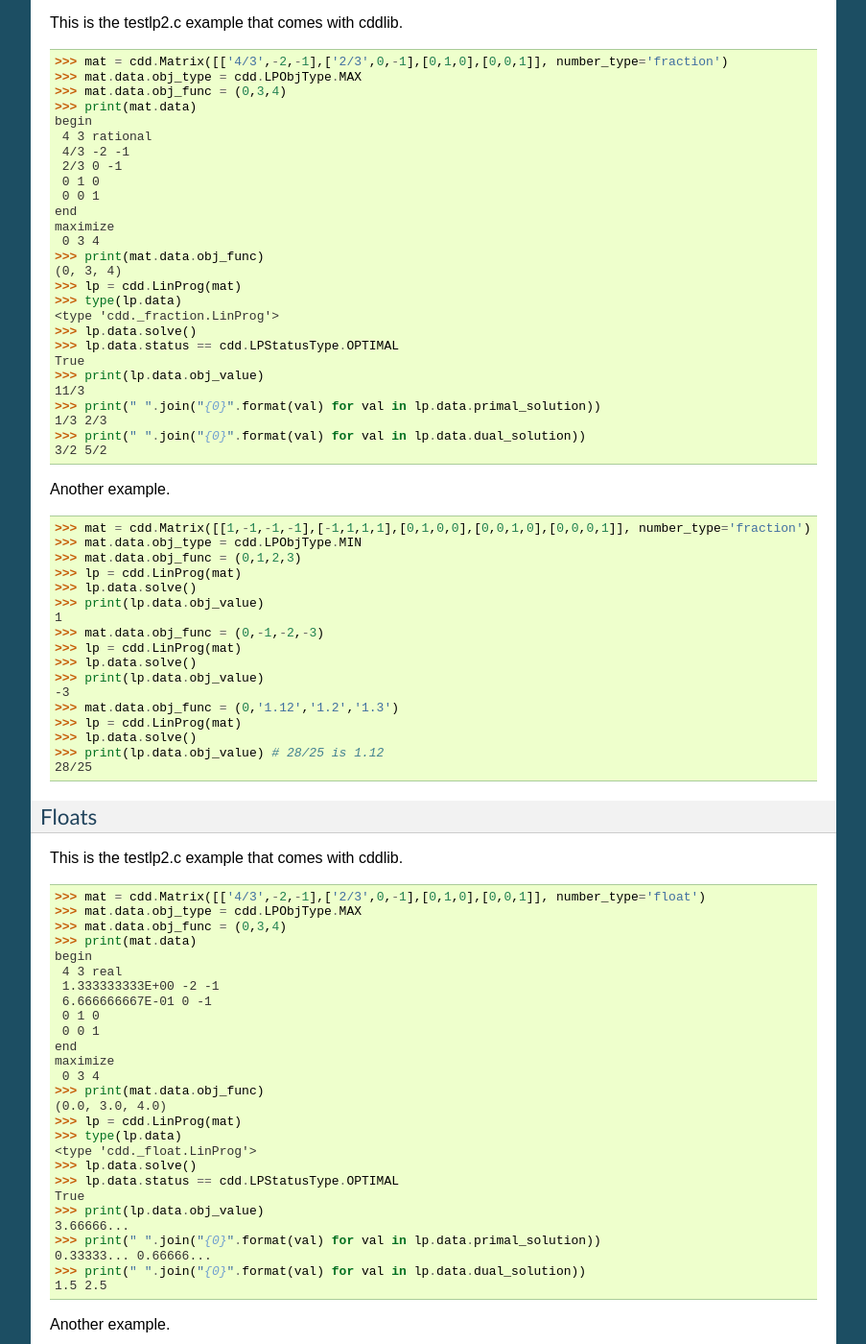
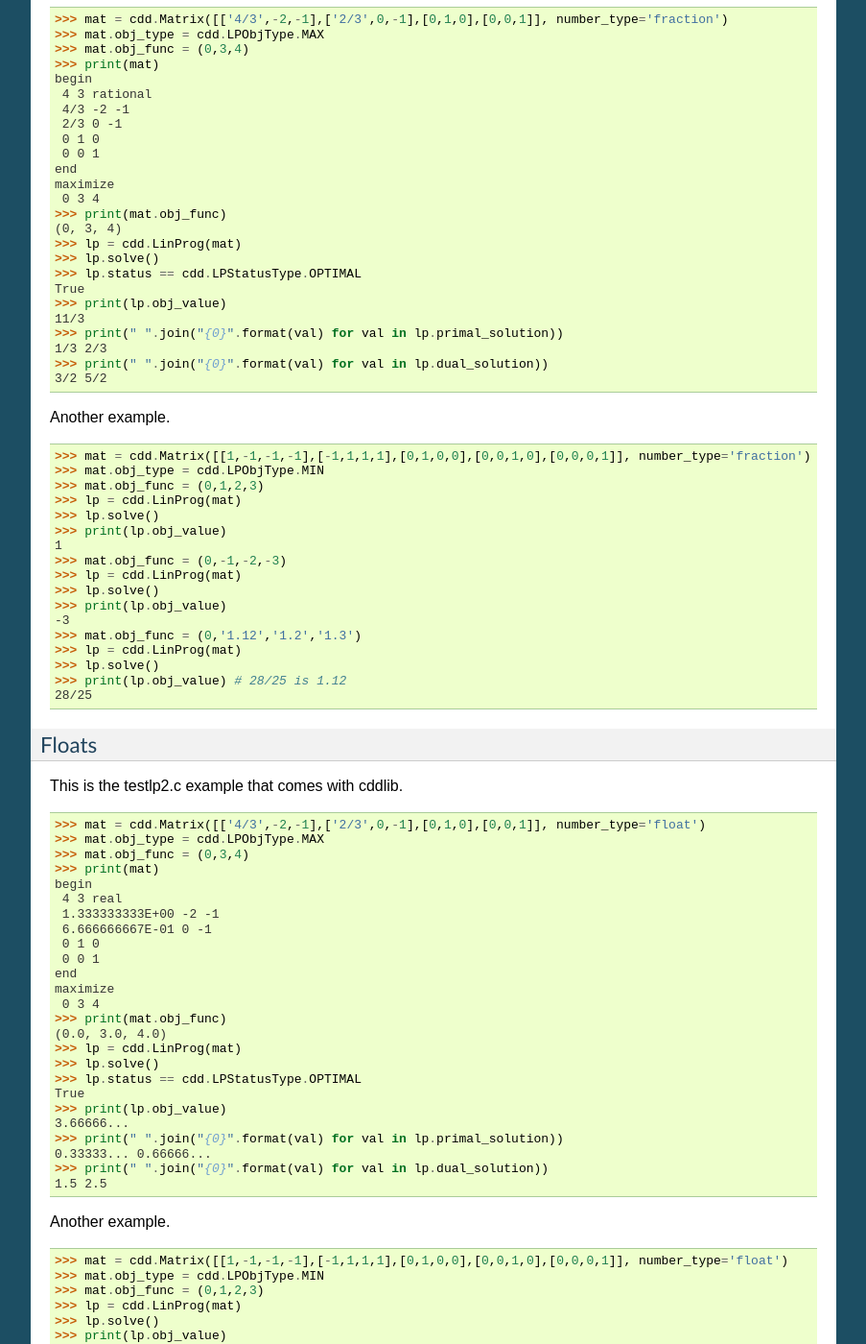
Before and after one commit to mcmtroffaes/pycddlib, a Sphinx documentation site: the page built from docs/linprog.rst, in a window 1280 px wide and 1400 px high, scrolled down 1229 px. Shown: the whole window at 96% size, without its empty margins (198-1101 px from the left). Built offline with Sphinx 7.4.7, drawn with Linux system fonts in a browser that asks for light colours; formulas are drawn with MathJax 3; the version number could not be read and is left out; some of the changed text lies outside the part shown.

Commit message:
Updated docs for new interface, Matrix class supports both float and fraction.

```diff
--- a/docs/index.rst
+++ b/docs/index.rst
@@ -8,7 +8,8 @@ Welcome to pycddlib's documentation!
    :maxdepth: 2
 
    quickstart
-   introduction
+   numbertype
+   constants
    matrix
    linprog
    polyhedron
--- a/docs/linprog.rst
+++ b/docs/linprog.rst
@@ -5,20 +5,19 @@
 Solving Linear Programs
 =======================
 
-.. class:: cdd._float.LinProg(mat)
-.. autoclass:: cdd._fraction.LinProg(mat)
+.. autoclass:: cdd.LinProg(mat)
 
 Methods and Attributes
 ----------------------
 
-.. automethod:: cdd._fraction.LinProg.solve(solver=cdd.LPSolverType.DUAL_SIMPLEX)
+.. automethod:: cdd.LinProg.solve(solver=cdd.LPSolverType.DUAL_SIMPLEX)
 
-.. autoattribute:: cdd._fraction.LinProg.dual_solution
-.. autoattribute:: cdd._fraction.LinProg.obj_type
-.. autoattribute:: cdd._fraction.LinProg.obj_value
-.. autoattribute:: cdd._fraction.LinProg.primal_solution
-.. autoattribute:: cdd._fraction.LinProg.solver
-.. autoattribute:: cdd._fraction.LinProg.status
+.. autoattribute:: cdd.LinProg.dual_solution
+.. autoattribute:: cdd.LinProg.obj_type
+.. autoattribute:: cdd.LinProg.obj_value
+.. autoattribute:: cdd.LinProg.primal_solution
+.. autoattribute:: cdd.LinProg.solver
+.. autoattribute:: cdd.LinProg.status
 
 The :class:`cdd._float.Matrix` class has similar methods and
 attributes.
@@ -36,9 +35,9 @@ Fractions
 This is the testlp2.c example that comes with cddlib.
 
 >>> mat = cdd.Matrix([['4/3',-2,-1],['2/3',0,-1],[0,1,0],[0,0,1]], number_type='fraction')
->>> mat.data.obj_type = cdd.LPObjType.MAX
->>> mat.data.obj_func = (0,3,4)
->>> print(mat.data)
+>>> mat.obj_type = cdd.LPObjType.MAX
+>>> mat.obj_func = (0,3,4)
+>>> print(mat)
 begin
  4 3 rational
  4/3 -2 -1
@@ -48,39 +47,37 @@ begin
 end
 maximize
  0 3 4
->>> print(mat.data.obj_func)
+>>> print(mat.obj_func)
 (0, 3, 4)
 >>> lp = cdd.LinProg(mat)
->>> type(lp.data)
-<type 'cdd._fraction.LinProg'>
->>> lp.data.solve()
->>> lp.data.status == cdd.LPStatusType.OPTIMAL
+>>> lp.solve()
+>>> lp.status == cdd.LPStatusType.OPTIMAL
 True
->>> print(lp.data.obj_value)
+>>> print(lp.obj_value)
 11/3
->>> print(" ".join("{0}".format(val) for val in lp.data.primal_solution))
+>>> print(" ".join("{0}".format(val) for val in lp.primal_solution))
 1/3 2/3
->>> print(" ".join("{0}".format(val) for val in lp.data.dual_solution))
+>>> print(" ".join("{0}".format(val) for val in lp.dual_solution))
 3/2 5/2
 
 Another example.
 
 >>> mat = cdd.Matrix([[1,-1,-1,-1],[-1,1,1,1],[0,1,0,0],[0,0,1,0],[0,0,0,1]], number_type='fraction')
->>> mat.data.obj_type = cdd.LPObjType.MIN
->>> mat.data.obj_func = (0,1,2,3)
+>>> mat.obj_type = cdd.LPObjType.MIN
+>>> mat.obj_func = (0,1,2,3)
 >>> lp = cdd.LinProg(mat)
->>> lp.data.solve()
->>> print(lp.data.obj_value)
+>>> lp.solve()
+>>> print(lp.obj_value)
 1
->>> mat.data.obj_func = (0,-1,-2,-3)
+>>> mat.obj_func = (0,-1,-2,-3)
 >>> lp = cdd.LinProg(mat)
->>> lp.data.solve()
->>> print(lp.data.obj_value)
+>>> lp.solve()
+>>> print(lp.obj_value)
 -3
->>> mat.data.obj_func = (0,'1.12','1.2','1.3')
+>>> mat.obj_func = (0,'1.12','1.2','1.3')
 >>> lp = cdd.LinProg(mat)
->>> lp.data.solve()
->>> print(lp.data.obj_value) # 28/25 is 1.12
+>>> lp.solve()
+>>> print(lp.obj_value) # 28/25 is 1.12
 28/25
 
 Floats
@@ -89,9 +86,9 @@ Floats
 This is the testlp2.c example that comes with cddlib.
 
 >>> mat = cdd.Matrix([['4/3',-2,-1],['2/3',0,-1],[0,1,0],[0,0,1]], number_type='float')
->>> mat.data.obj_type = cdd.LPObjType.MAX
->>> mat.data.obj_func = (0,3,4)
->>> print(mat.data) # doctest: +NORMALIZE_WHITESPACE
+>>> mat.obj_type = cdd.LPObjType.MAX
+>>> mat.obj_func = (0,3,4)
+>>> print(mat) # doctest: +NORMALIZE_WHITESPACE
 begin
  4 3 real
  1.333333333E+00 -2 -1
@@ -101,37 +98,35 @@ begin
 end
 maximize
  0 3 4
->>> print(mat.data.obj_func)
+>>> print(mat.obj_func)
 (0.0, 3.0, 4.0)
 >>> lp = cdd.LinProg(mat)
->>> type(lp.data)
-<type 'cdd._float.LinProg'>
->>> lp.data.solve()
->>> lp.data.status == cdd.LPStatusType.OPTIMAL
+>>> lp.solve()
+>>> lp.status == cdd.LPStatusType.OPTIMAL
 True
->>> print(lp.data.obj_value) # doctest: +ELLIPSIS
+>>> print(lp.obj_value) # doctest: +ELLIPSIS
 3.66666...
->>> print(" ".join("{0}".format(val) for val in lp.data.primal_solution)) # doctest: +ELLIPSIS
+>>> print(" ".join("{0}".format(val) for val in lp.primal_solution)) # doctest: +ELLIPSIS
 0.33333... 0.66666...
->>> print(" ".join("{0}".format(val) for val in lp.data.dual_solution))
+>>> print(" ".join("{0}".format(val) for val in lp.dual_solution))
 1.5 2.5
 
 Another example.
 
 >>> mat = cdd.Matrix([[1,-1,-1,-1],[-1,1,1,1],[0,1,0,0],[0,0,1,0],[0,0,0,1]], number_type='float')
->>> mat.data.obj_type = cdd.LPObjType.MIN
->>> mat.data.obj_func = (0,1,2,3)
+>>> mat.obj_type = cdd.LPObjType.MIN
+>>> mat.obj_func = (0,1,2,3)
 >>> lp = cdd.LinProg(mat)
->>> lp.data.solve()
->>> print(lp.data.obj_value)
+>>> lp.solve()
+>>> print(lp.obj_value)
 1.0
->>> mat.data.obj_func = (0,-1,-2,-3)
+>>> mat.obj_func = (0,-1,-2,-3)
 >>> lp = cdd.LinProg(mat)
->>> lp.data.solve()
->>> print(lp.data.obj_value)
+>>> lp.solve()
+>>> print(lp.obj_value)
 -3.0
->>> mat.data.obj_func = (0,'1.12','1.2','1.3')
+>>> mat.obj_func = (0,'1.12','1.2','1.3')
 >>> lp = cdd.LinProg(mat)
->>> lp.data.solve()
->>> print(lp.data.obj_value) # 28/25 is 1.12
+>>> lp.solve()
+>>> print(lp.obj_value) # 28/25 is 1.12
 1.12
```
Also changed, not shown: docs/constants.rst (added, +17 -0 lines), docs/introduction.rst (deleted, +0 -84 lines), docs/matrix.rst (+20 -36 lines), docs/numbertype.rst (added, +17 -0 lines), docs/polyhedron.rst (+25 -30 lines), 1 other file.
